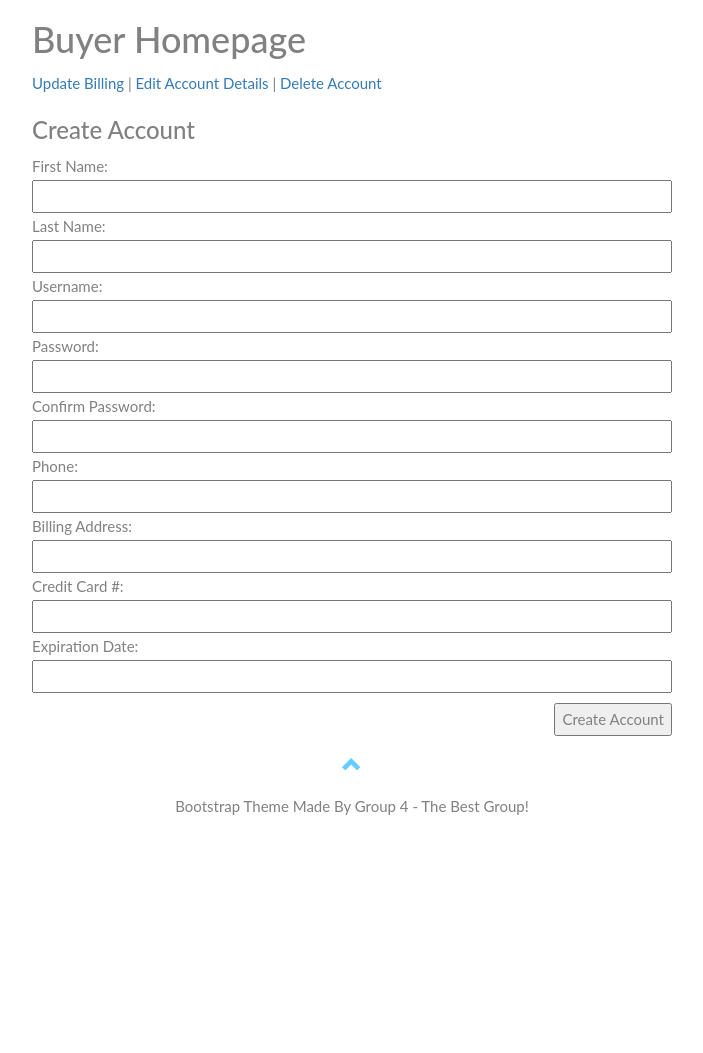
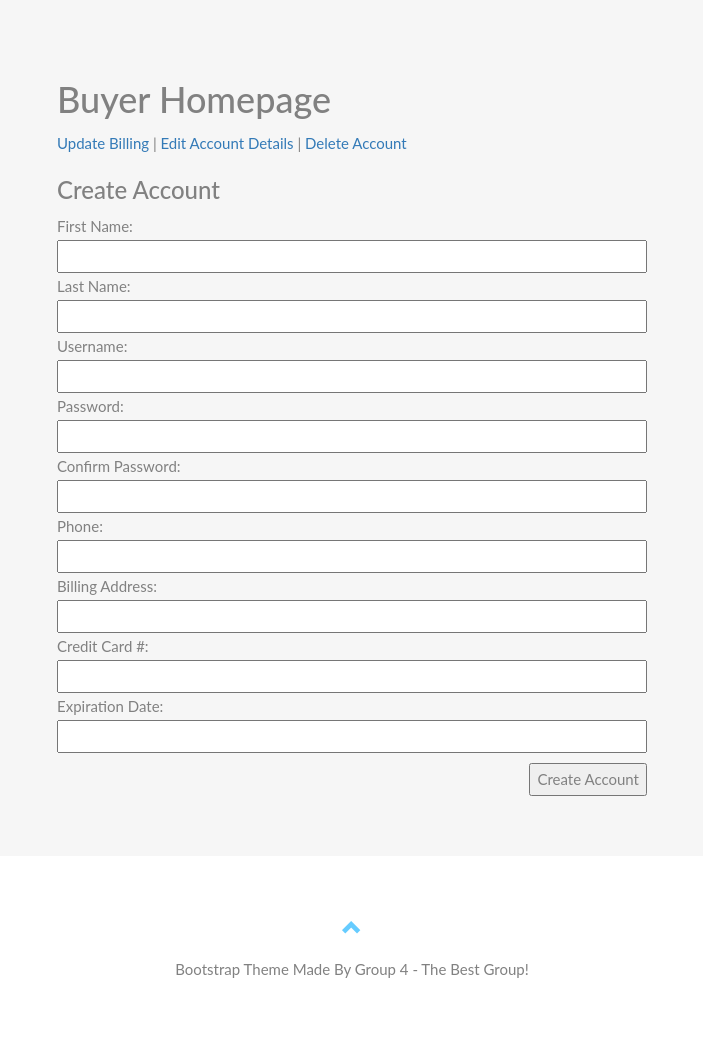
Before and after one commit to deanyuan97/Project-Group-4---IS-4460, a PHP site: page /buyerpage.php in a window 1280 px wide. Shown: the part 50-1103 px from the top of the page, without its empty margins (288-991 px from the left). Before the commit the page ends 865 px from the top, so only its background shows below. Run offline with PHP 8.4, Linux system fonts and the light colour scheme; some libraries are stand-ins or nearby versions.

Commit message:
Cleaned up buyerpage appearance.

```diff
--- a/buyerpage.php
+++ b/buyerpage.php
@@ -17,7 +17,8 @@
 
 <?php include_once 'inc/nav.php' ?>
 
-	<main class="container-slim text-left">
+	<main class="container-fluid text-left bg-grey">
+		<div class="container-slim">
 		<h1>Buyer Homepage</h1>
 		<p><a href="paymentupdate.html">Update Billing</a> | <a href="buyeredit.html">Edit Account Details</a> | <a href="buyerdelete.html">Delete Account</a></p>
 		<form method='post' action='buyerpage.php'>
@@ -42,6 +43,7 @@
 						<input type="text" name="ExpDate"><br>
 						<input type="submit" value="Create Account">
 			</form>
+		</div>
 	</main>
 
 	<?php include_once 'inc/footer.php' ?>
```
